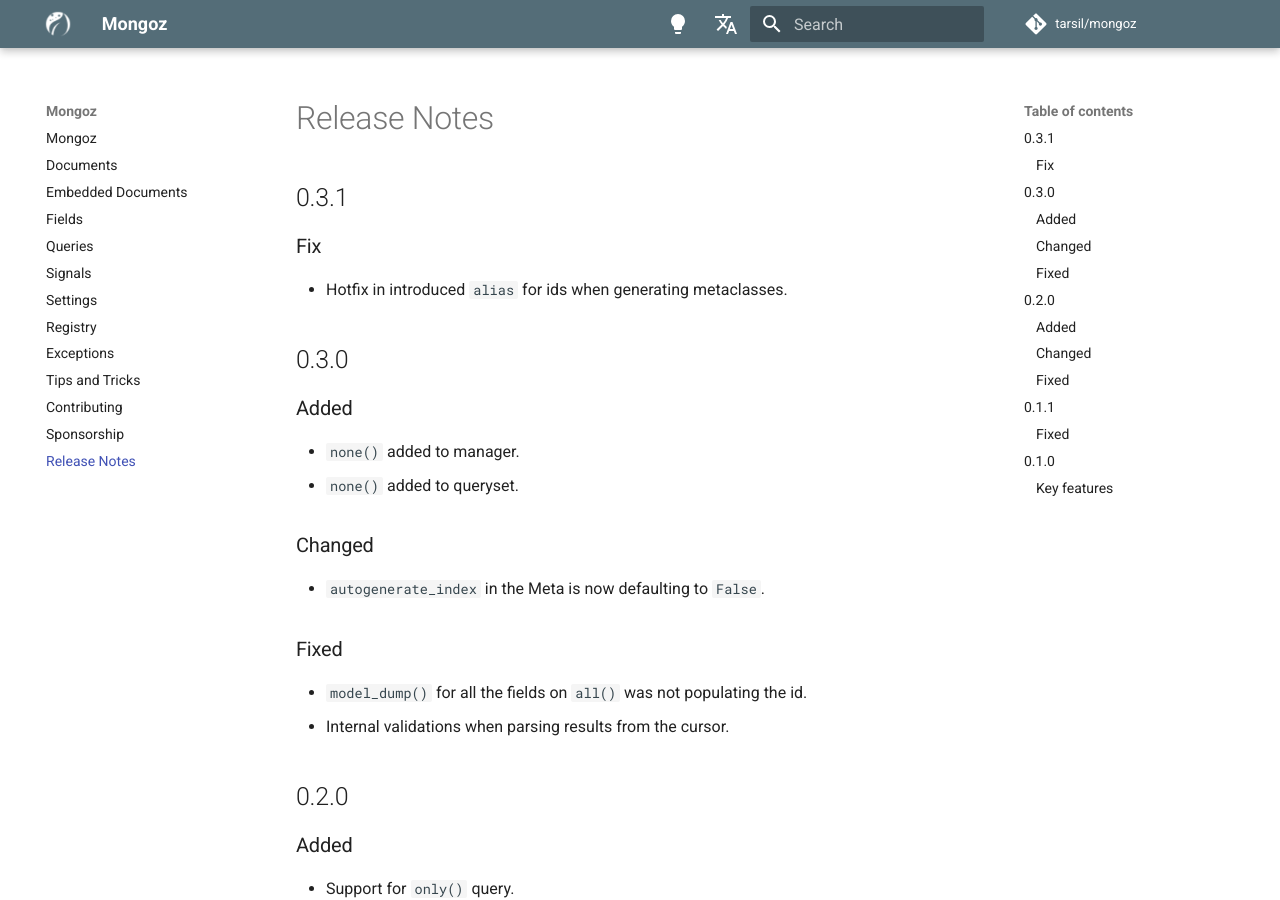
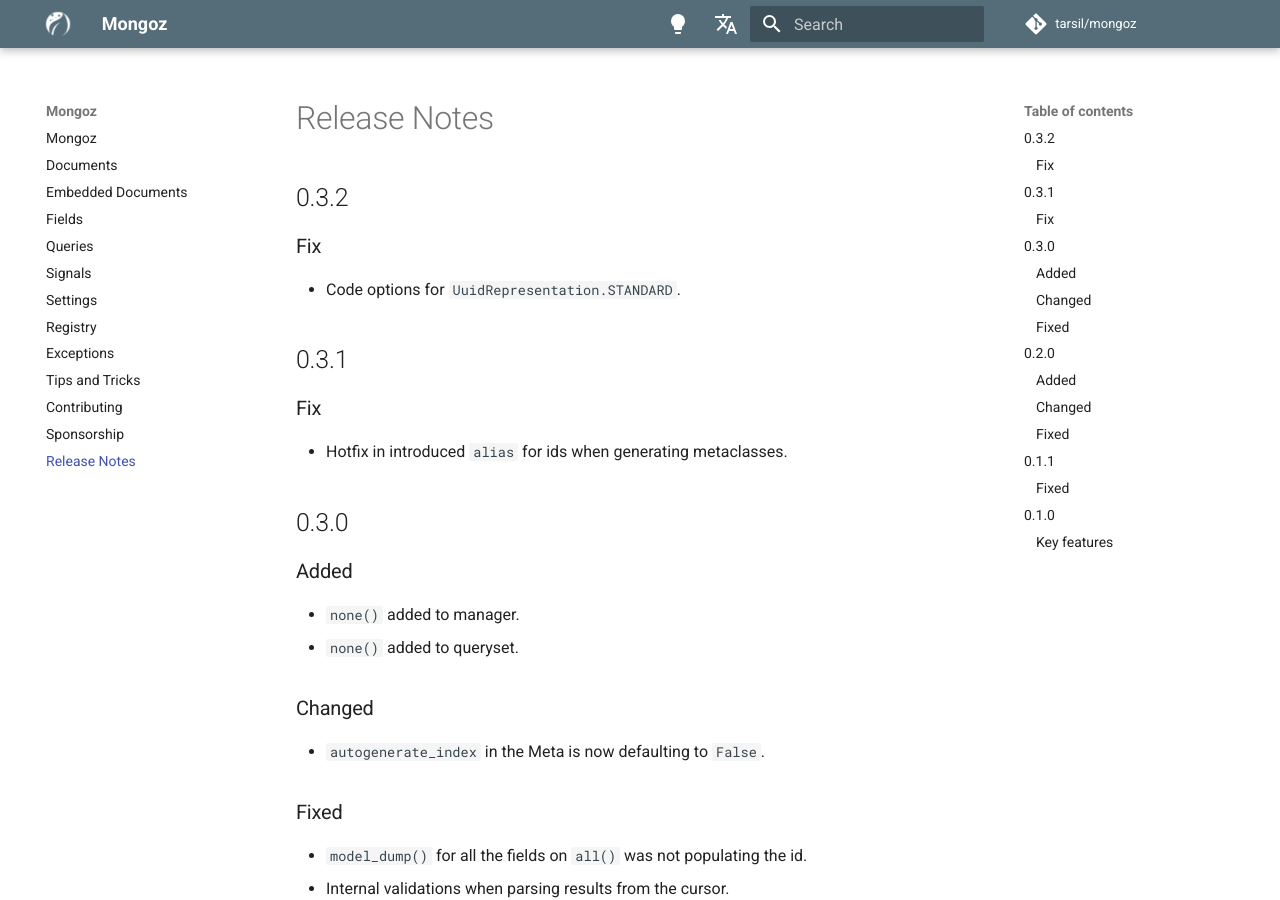
Before and after one commit to dymmond/mongoz, an MkDocs documentation site: the page built from docs/release-notes.md, in a window 1280 px wide and 900 px high. Built offline with MkDocs 1.6.1 and Material for MkDocs 9.7.7, drawn with Linux system fonts in a browser that asks for light colours; comment, search, counter and statistics services are not loaded.

Commit message:
Release 0.3.2

```diff
--- a/docs/release-notes.md
+++ b/docs/release-notes.md
@@ -1,4 +1,10 @@
 # Release Notes
+
+## 0.3.2
+
+### Fix
+
+- Code options for `UuidRepresentation.STANDARD`.
 
 ## 0.3.1
 
--- a/mongoz/__init__.py
+++ b/mongoz/__init__.py
@@ -1,4 +1,4 @@
-__version__ = "0.3.1"
+__version__ = "0.3.2"
 
 from .conf import settings
 from .conf.global_settings import MongozSettings
```
